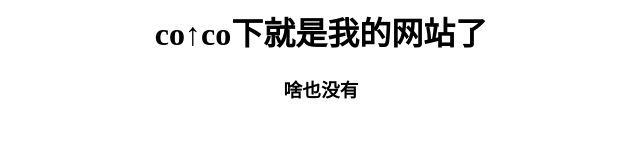
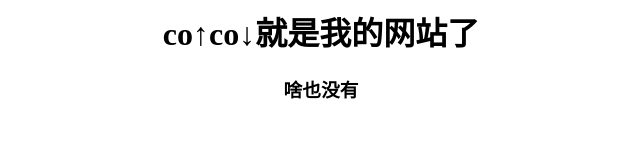
Before and after one commit to gazxb/.github.io, a plain HTML site: page foo.html in a window 1280 px wide. Shown: the whole page, without its empty margins (319-959 px from the left). Drawn offline with Linux system fonts and the light colour scheme.

Commit message:
Update foo.html

```diff
--- a/foo.html
+++ b/foo.html
@@ -2,6 +2,6 @@
      body{text-align:center}
 </style>
 <body>
-    <h1>co↑co下就是我的网站了</h1>
+    <h1>co↑co↓就是我的网站了</h1>
     <h3>啥也没有</h3>
 </body>
```
